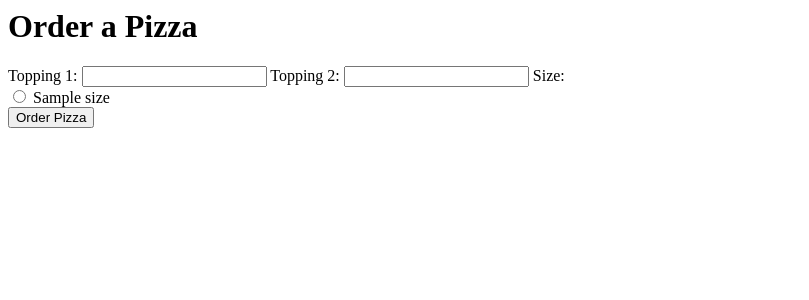
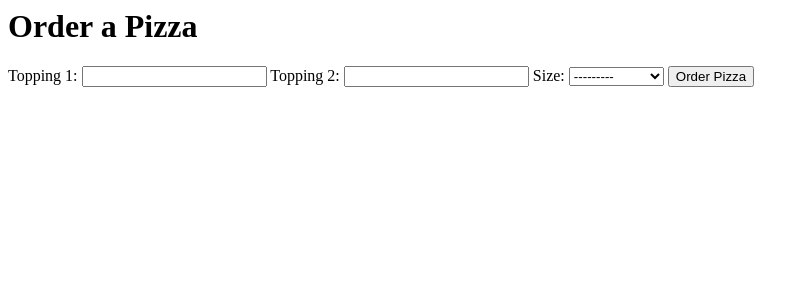
Before and after one commit to estraviz/nandiasgarden, a Django app: page /order/ in a window 1280 px wide. Shown: the top 300 px of the page, without its empty margins (0-809 px from the left). Run offline with Django 4.2, Linux system fonts and the light colour scheme; tables that the repository leaves empty hold one stand-in row (values such as "Sample post").

Commit message:
After adding pillow package and trying the reception of images in the form

```diff
--- a/nandiasgarden-project/pizza/forms.py
+++ b/nandiasgarden-project/pizza/forms.py
@@ -1,6 +1,6 @@
 from django import forms
 
-from .models import Pizza, Size
+from .models import Pizza
 
 # class PizzaForm(forms.Form):
 #     topping1 = forms.CharField(label='Topping 1', max_length=100, widget=forms.Textarea)
@@ -21,11 +21,13 @@ from .models import Pizza, Size
 
 class PizzaForm(forms.ModelForm):
 
-    size = forms.ModelChoiceField(
-        queryset=Size.objects,
-        empty_label=None,
-        widget=forms.RadioSelect
-        )
+    # size = forms.ModelChoiceField(
+    #     queryset=Size.objects,
+    #     empty_label=None,
+    #     widget=forms.RadioSelect
+    #     )
+
+    # image = forms.ImageField()
 
     class Meta:
         model = Pizza
--- a/nandiasgarden-project/pizza/templates/pizza/order.html
+++ b/nandiasgarden-project/pizza/templates/pizza/order.html
@@ -2,6 +2,7 @@
 
 <h2>{{ note }}</h2>
 
+<!-- <form enctype="multipart/form-data" action="{% url 'order' %}" method="post"> -->
 <form action="{% url 'order' %}" method="post">
     {% csrf_token %}
     {{ pizzaform }}
--- a/nandiasgarden-project/pizza/views.py
+++ b/nandiasgarden-project/pizza/views.py
@@ -9,7 +9,9 @@ def home(request):
 
 def order(request):
     if request.method == 'POST':
+        # filled_form = PizzaForm(request.POST, request.FILES)
         filled_form = PizzaForm(request.POST)
+
         if filled_form.is_valid():
             note = "Thanks for ordering! Your {} {} and {} pizza is on its way!".format(
                 filled_form.cleaned_data['size'],
--- a/pyproject.toml
+++ b/pyproject.toml
@@ -8,6 +8,7 @@ readme = "README.md"
 [tool.poetry.dependencies]
 python = "^3.11"
 django = "^4.2.4"
+pillow = "^10.0.0"
 
 
 [build-system]
```
Also changed, not shown: 1 other file.
